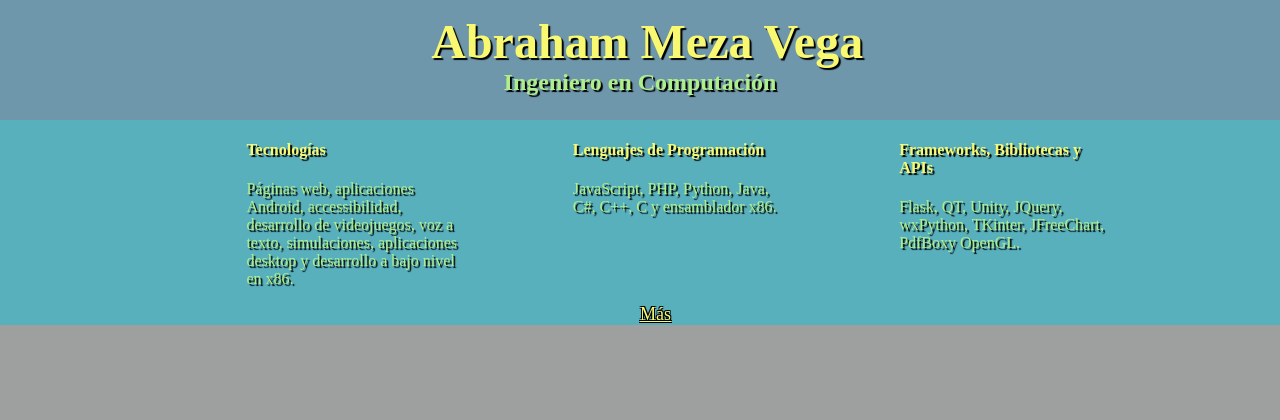
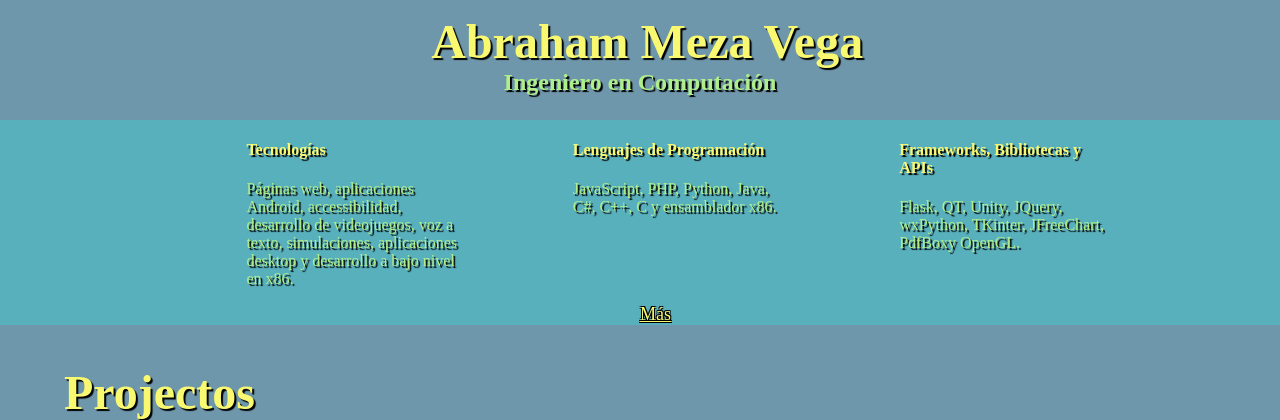
Before and after one commit to abzave/WebPage, a PHP site: page /html/index.html in a window 1280 px wide. Shown: the part 481-901 px from the top of the page. Before the commit the page ends 806 px from the top, so only its background shows below. Run offline with PHP 8.4, Linux system fonts and the light colour scheme.

Commit message:
[New] Projects section

```diff
--- a/css/banner.css
+++ b/css/banner.css
@@ -41,9 +41,12 @@
     width: 100%;
 }
 
-.imageInfo h2 a, .imageInfo p{
+.imageInfo p{
     color: #F9F871;
-    margin-left: 5rem;
     text-shadow: -1px 1px 0 #000, 1px 1px 0 #000,
                  1px -1px 0 #000, -1px -1px 0 #000;
 }
+
+.imageInfo .link, .imageInfo p{
+    margin-left: 5rem;
+}
--- a/css/body.css
+++ b/css/body.css
@@ -2,3 +2,29 @@ body{
     background-color: #6F97AB;
     margin: 0;
 }
+
+.link{
+    color: #F9F871;
+    text-shadow: -1px 1px 0 #000, 1px 1px 0 #000,
+                 1px -1px 0 #000, -1px -1px 0 #000;
+}
+
+.title{
+	font-size: 300%;
+    padding-left: 0.3em;
+    margin-bottom: 0;
+}
+
+.title{
+	color: #F9F871;
+	text-shadow: 2px 2px 1px #000000;
+}
+
+.subtitle{
+	font-size: 150%;
+}
+
+.subtitle{
+    color: #AFEF8B;
+	text-shadow: 2px 2px 1px #000000;
+}
--- a/css/presentation.css
+++ b/css/presentation.css
@@ -1,11 +1,4 @@
-.presentation .title{
-	font-size: 300%;
-    padding-left: 0.3em;
-    margin-bottom: 0;
-}
-
 .presentation .subtitle{
-	font-size: 150%;
     margin-top: 0;
 }
 
@@ -13,12 +6,12 @@
     text-align: center;
 }
 
-.presentation .title, .presentation .contents .content .contentTitle{
+.presentation .contents .content .contentTitle{
 	color: #F9F871;
 	text-shadow: 2px 2px 1px #000000;
 }
 
-.presentation .subtitle, .presentation .contents .content{
+.presentation .contents .content{
     color: #AFEF8B;
 	text-shadow: 2px 2px 1px #000000;
 }
--- /dev/null
+++ b/css/projects.css
@@ -0,0 +1,4 @@
+.projects .title{
+    margin-left: 5%;
+    padding: 0;
+}
--- a/html/index.html
+++ b/html/index.html
@@ -7,6 +7,7 @@
 		<link rel="stylesheet" href="../css/body.css">
 		<link rel="stylesheet" href="../css/banner.css">
 		<link rel="stylesheet" href="../css/presentation.css">
+		<link rel="stylesheet" href="../css/projects.css">
 		<script src="https://code.jquery.com/jquery-3.4.1.js"></script>
 		<script src="../js/dropdown.js"></script>
 		<script src="../js/banner.js"></script>
@@ -44,7 +45,7 @@
 			<button class="slideButton" id="leftSlide">&#706;</button>
 			<button class="slideButton" id="rightSlide">&#707;</button>
 			<div class="imageInfo">
-				<h2><a href="index.html"></a></h2>
+				<h2><a href="index.html" class="link"></a></h2>
 				<p></p>
 			</div>
 		</div>
@@ -75,7 +76,12 @@
 						</p>
 					</div>
 				</div>
-				<a href="index.html" class="learnMore">Más</a>
+				<a href="index.html" class="learnMore link">Más</a>
+			</div>
+		</div>
+		<div class="projects">
+			<h2 class="title">Projectos</h2>
+			<div class="project">
 			</div>
 		</div>
 	</body>
```
